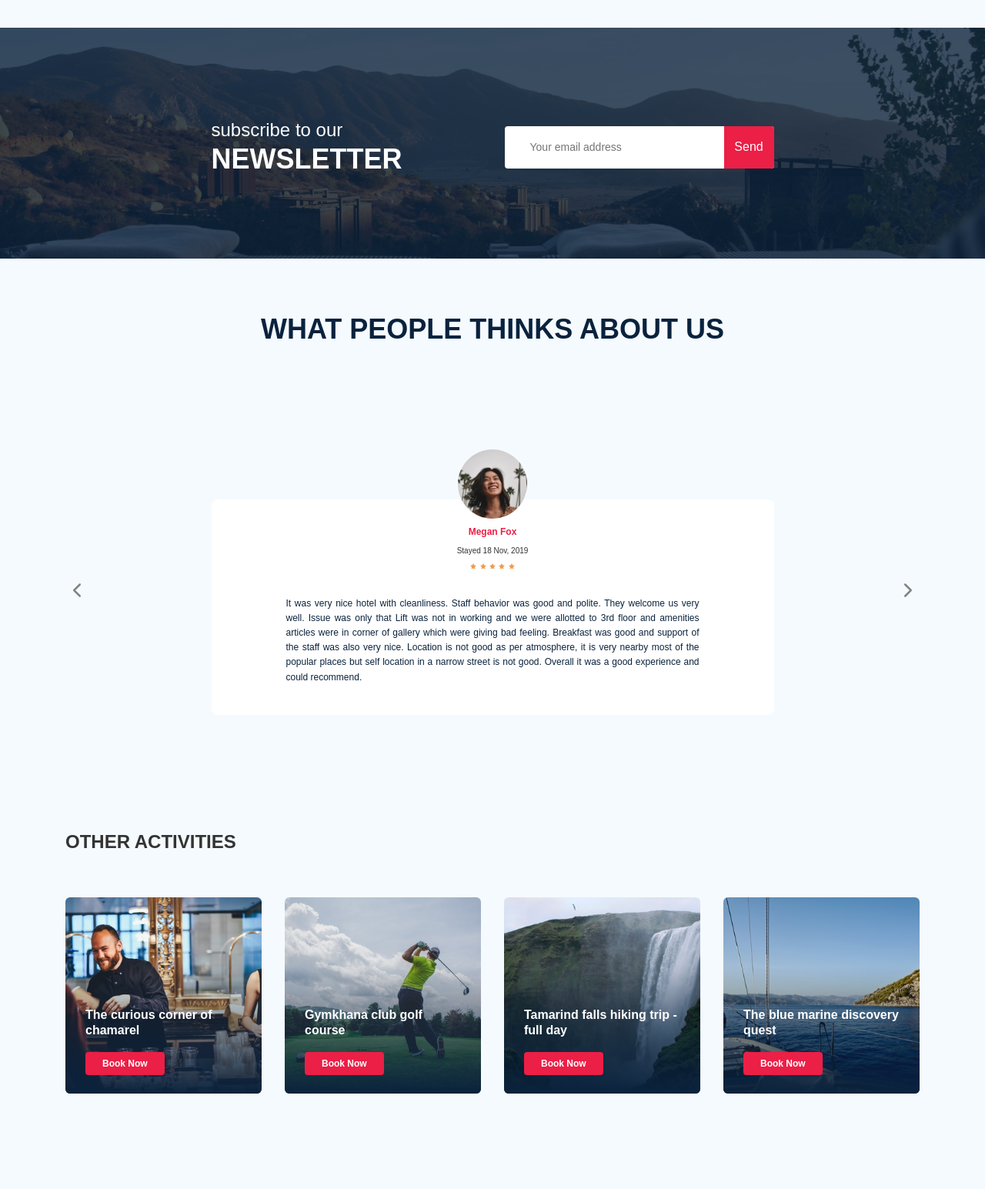
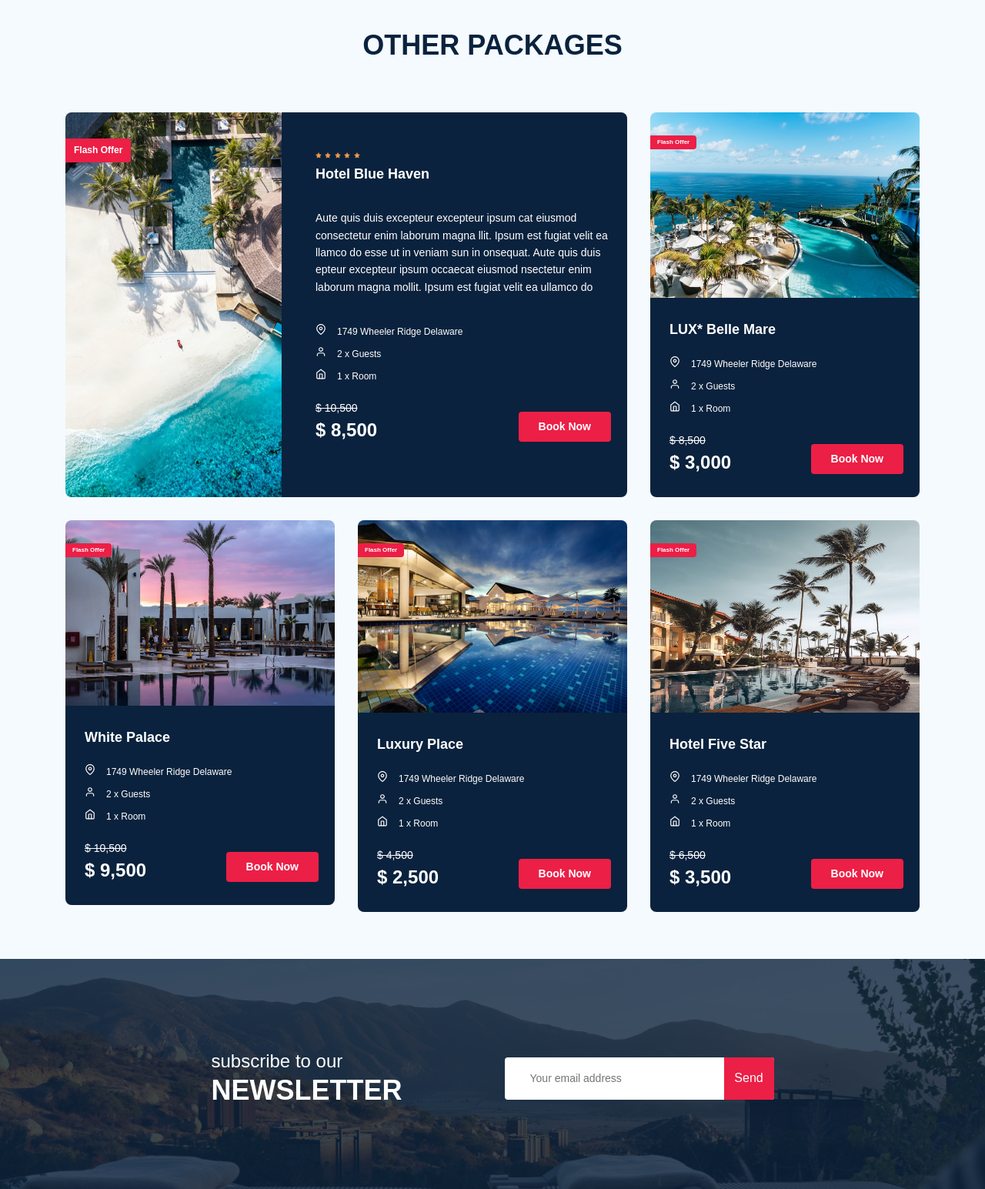
Before and after one commit to Holly-Soul/tour-plan, a PHP site: page / in a window 1280 px wide. Shown: the part 854-2399 px from the top of the page at 77% size. Before the commit the page ends 2275 px from the top, so only its background shows below. Run offline with PHP 8.4, Linux system fonts and the light colour scheme; some web fonts are replaced.

Commit message:
create: other / grid

```diff
--- a/css/style.css
+++ b/css/style.css
@@ -1125,6 +1125,219 @@ template {
   padding: 7px 22px;
   border-radius: 4px;
   background: #EC1F46;
+}
+
+.other {
+  padding-bottom: 70px;
+}
+
+.other__title {
+  color: #0A223D;
+  font-weight: bold;
+  font-size: 36px;
+  line-height: 45px;
+  text-align: center;
+  text-transform: uppercase;
+  margin-bottom: 65px;
+}
+
+.other-grid {
+  display: -ms-grid;
+  display: grid;
+  -ms-grid-columns: (350px)[3];
+      grid-template-columns: repeat(3, 350px);
+  -ms-grid-rows: 500px 500px;
+      grid-template-rows: 500px 500px;
+  grid-column-gap: 30px;
+  grid-row-gap: 30px;
+}
+
+.other-grid__card {
+  display: -webkit-box;
+  display: -ms-flexbox;
+  display: flex;
+  -webkit-box-orient: vertical;
+  -webkit-box-direction: normal;
+      -ms-flex-direction: column;
+          flex-direction: column;
+}
+
+.other-grid__card:first-child {
+  display: -webkit-box;
+  display: -ms-flexbox;
+  display: flex;
+  -webkit-box-orient: horizontal;
+  -webkit-box-direction: normal;
+      -ms-flex-direction: row;
+          flex-direction: row;
+  -ms-grid-column: 1;
+      grid-column-start: 1;
+  grid-column-end: 3;
+}
+
+.grid-card {
+  position: relative;
+}
+
+.grid-card:first-child .grid-card__flash-offer {
+  position: absolute;
+  left: 0;
+  top: 34px;
+  color: #fff;
+  background: #EC1F46;
+  padding: 8px 11px;
+  font-weight: 600;
+  font-size: 12px;
+  line-height: 15px;
+  border-radius: 0px 4px 4px 0px;
+}
+
+.grid-card:first-child .grid-card__image {
+  width: 366px;
+  height: 100%;
+  -o-object-fit: cover;
+     object-fit: cover;
+  border-radius: 8px 0px 0px 8px;
+}
+
+.grid-card:first-child .grid-card__about {
+  padding: 46px 21px 30px 44px;
+  border-radius: 0px 8px 8px 0px;
+}
+
+.grid-card:first-child .grid-card__text {
+  font-size: 14px;
+  line-height: 160.6%;
+  margin: 34px 0 37px 0;
+}
+
+.grid-card:first-child .grid-card__rating {
+  margin-bottom: 5px;
+}
+
+.grid-card:first-child .grid-card__title {
+  padding: 0;
+}
+
+.grid-card:first-child .grid-card__person-room {
+  margin-bottom: 37pxs;
+}
+
+.grid-card__image {
+  border-radius: 8px 8px 0px 0px;
+  height: 250px;
+}
+
+.grid-card__flash-offer {
+  position: absolute;
+  left: 0;
+  top: 30px;
+  color: #fff;
+  background: #EC1F46;
+  padding: 4px 9px;
+  font-weight: 600;
+  font-size: 8px;
+  line-height: 10px;
+  border-radius: 0px 4px 4px 0px;
+}
+
+.grid-card__about {
+  display: -webkit-box;
+  display: -ms-flexbox;
+  display: flex;
+  -webkit-box-orient: vertical;
+  -webkit-box-direction: normal;
+      -ms-flex-direction: column;
+          flex-direction: column;
+  -webkit-box-align: start;
+      -ms-flex-align: start;
+          align-items: flex-start;
+  padding: 30px 21px 30px 25px;
+  border-radius: 0px 0px 8px 8px;
+  background: #0A223D;
+  color: #fff;
+}
+
+.grid-card__title {
+  font-weight: bold;
+  font-size: 18px;
+  line-height: 23px;
+  padding-bottom: 23px;
+}
+
+.grid-card__person-room {
+  display: -webkit-box;
+  display: -ms-flexbox;
+  display: flex;
+  -webkit-box-orient: vertical;
+  -webkit-box-direction: normal;
+      -ms-flex-direction: column;
+          flex-direction: column;
+  -webkit-box-align: start;
+      -ms-flex-align: start;
+          align-items: flex-start;
+  font-size: 12px;
+  line-height: 15px;
+  margin-bottom: 24px;
+}
+
+.grid-card__person-room_address {
+  padding-bottom: 11px;
+}
+
+.grid-card__person-room_guests {
+  padding-bottom: 11px;
+}
+
+.grid-card__person-room img {
+  margin-right: 14px;
+}
+
+.grid-card__bottom {
+  display: -webkit-box;
+  display: -ms-flexbox;
+  display: flex;
+  -webkit-box-align: end;
+      -ms-flex-align: end;
+          align-items: flex-end;
+  -webkit-box-pack: justify;
+      -ms-flex-pack: justify;
+          justify-content: space-between;
+  width: 100%;
+}
+
+.grid-card__bottom_cost {
+  display: -webkit-box;
+  display: -ms-flexbox;
+  display: flex;
+  -webkit-box-orient: vertical;
+  -webkit-box-direction: normal;
+      -ms-flex-direction: column;
+          flex-direction: column;
+}
+
+.bottom-cost_old {
+  font-size: 14px;
+  line-height: 18px;
+  -webkit-text-decoration-line: line-through;
+          text-decoration-line: line-through;
+  margin-bottom: 5px;
+}
+
+.bottom-cost_new {
+  font-weight: bold;
+  font-size: 24px;
+  line-height: 30px;
+}
+
+.bottom-cost_button {
+  font-weight: 600;
+  font-size: 14px;
+  line-height: 19px;
+  color: #fff;
+  padding: 10px 26px;
+  background: #EC1F46;
+  border-radius: 4px;
 }
 
 @media (max-width: 1200px) {
--- a/index.html
+++ b/index.html
@@ -192,6 +192,158 @@
         </div>
       </div>
     </section>
+    <section class="other">
+      <div class="container">
+        <div class="other__title">Other Packages</div>
+        <div class="other-grid">
+          <div class="other-grid__card grid-card">
+            <img src="img/grid-img-1.jpg" class="grid-card__image" />
+            <span class="grid-card__flash-offer">Flash Offer</span>
+            <div class="grid-card__about">
+              <div class="grid-card__rating">
+                <img src="img/star.svg" alt="star" />
+                <img src="img/star.svg" alt="star" />
+                <img src="img/star.svg" alt="star" />
+                <img src="img/star.svg" alt="star" />
+                <img src="img/star.svg" alt="star" />
+              </div>
+              <div class="grid-card__title">Hotel Blue Haven</div>
+              <div class="grid-card__text">
+                Aute quis duis excepteur excepteur ipsum cat eiusmod consectetur
+                enim laborum magna llit. Ipsum est fugiat velit ea llamco do
+                esse ut in veniam sun in onsequat. Aute quis duis epteur
+                excepteur ipsum occaecat eiusmod nsectetur enim laborum magna
+                mollit. Ipsum est fugiat velit ea ullamco do
+              </div>
+              <div class="grid-card__person-room">
+                <span class="grid-card__person-room_address">
+                  <img src="img/map-pin.svg" alt="map-pin" />1749 Wheeler Ridge
+                  Delaware
+                </span>
+                <span class="grid-card__person-room_guests">
+                  <img src="img/person-room-person.svg" alt="" />2 x Guests
+                </span>
+                <span class="grid-card__person-room_room">
+                  <img src="img/person-room-home.svg" alt="" />1 x Room
+                </span>
+              </div>
+              <div class="grid-card__bottom">
+                <div class="grid-card__bottom_cost bottom-cost">
+                  <span class="bottom-cost_old">$ 10,500</span>
+                  <span class="bottom-cost_new">$ 8,500</span>
+                </div>
+                <button class="bottom-cost_button">Book Now</button>
+              </div>
+            </div>
+          </div>
+          <div class="other-grid__card grid-card">
+            <img src="img/grid-img-2.jpg" class="grid-card__image" />
+            <div class="grid-card__about">
+              <span class="grid-card__flash-offer">Flash Offer</span>
+              <div class="grid-card__title">LUX* Belle Mare</div>
+              <div class="grid-card__person-room">
+                <span class="grid-card__person-room_address">
+                  <img src="img/map-pin.svg" alt="map-pin" />1749 Wheeler Ridge
+                  Delaware
+                </span>
+                <span class="grid-card__person-room_guests">
+                  <img src="img/person-room-person.svg" alt="" />2 x Guests
+                </span>
+                <span class="grid-card__person-room_room">
+                  <img src="img/person-room-home.svg" alt="" />1 x Room
+                </span>
+              </div>
+              <div class="grid-card__bottom">
+                <div class="grid-card__bottom_cost bottom-cost">
+                  <span class="bottom-cost_old">$ 8,500</span>
+                  <span class="bottom-cost_new">$ 3,000</span>
+                </div>
+                <button class="bottom-cost_button">Book Now</button>
+              </div>
+            </div>
+          </div>
+          <div class="other-grid__card grid-card">
+            <img src="img/grid-img-3.jpg" class="grid-card__image" />
+            <div class="grid-card__about">
+              <span class="grid-card__flash-offer">Flash Offer</span>
+              <div class="grid-card__title">White Palace</div>
+              <div class="grid-card__person-room">
+                <span class="grid-card__person-room_address">
+                  <img src="img/map-pin.svg" alt="map-pin" />1749 Wheeler Ridge
+                  Delaware
+                </span>
+                <span class="grid-card__person-room_guests">
+                  <img src="img/person-room-person.svg" alt="" />2 x Guests
+                </span>
+                <span class="grid-card__person-room_room">
+                  <img src="img/person-room-home.svg" alt="" />1 x Room
+                </span>
+              </div>
+              <div class="grid-card__bottom">
+                <div class="grid-card__bottom_cost bottom-cost">
+                  <span class="bottom-cost_old">$ 10,500</span>
+                  <span class="bottom-cost_new">$ 9,500</span>
+                </div>
+                <button class="bottom-cost_button">Book Now</button>
+              </div>
+            </div>
+          </div>
+          <div class="other-grid__card grid-card">
+            <img src="img/grid-img-4.jpg" class="grid-card__image" />
+            <div class="grid-card__about">
+              <span class="grid-card__flash-offer">Flash Offer</span>
+              <div class="grid-card__title">Luxury Place</div>
+              <div class="grid-card__person-room">
+                <span class="grid-card__person-room_address">
+                  <img src="img/map-pin.svg" alt="map-pin" />1749 Wheeler Ridge
+                  Delaware
+                </span>
+                <span class="grid-card__person-room_guests">
+                  <img src="img/person-room-person.svg" alt="" />2 x Guests
+                </span>
+                <span class="grid-card__person-room_room">
+                  <img src="img/person-room-home.svg" alt="" />1 x Room
+                </span>
+              </div>
+              <div class="grid-card__bottom">
+                <div class="grid-card__bottom_cost bottom-cost">
+                  <span class="bottom-cost_old">$ 4,500</span>
+                  <span class="bottom-cost_new">$ 2,500</span>
+                </div>
+                <button class="bottom-cost_button">Book Now</button>
+              </div>
+            </div>
+          </div>
+          <div class="other-grid__card grid-card">
+            <img src="img/grid-img-5.jpg" class="grid-card__image" />
+            <div class="grid-card__about">
+              <span class="grid-card__flash-offer">Flash Offer</span>
+              <div class="grid-card__title">Hotel Five Star</div>
+              <div class="grid-card__person-room">
+                <span class="grid-card__person-room_address">
+                  <img src="img/map-pin.svg" alt="map-pin" />1749 Wheeler Ridge
+                  Delaware
+                </span>
+                <span class="grid-card__person-room_guests">
+                  <img src="img/person-room-person.svg" alt="" />2 x Guests
+                </span>
+                <span class="grid-card__person-room_room">
+                  <img src="img/person-room-home.svg" alt="" />1 x Room
+                </span>
+              </div>
+              <div class="grid-card__bottom">
+                <div class="grid-card__bottom_cost bottom-cost">
+                  <span class="bottom-cost_old">$ 6,500</span>
+                  <span class="bottom-cost_new">$ 3,500</span>
+                </div>
+                <button class="bottom-cost_button">Book Now</button>
+              </div>
+            </div>
+          </div>
+        </div>
+      </div>
+    </section>
+
     <section class="newsletter">
       <div class="newsletter-wrapper">
         <h2 class="newsletter-title">
--- a/sass/style.sass
+++ b/sass/style.sass
@@ -7,4 +7,5 @@
 @import 'templates/newslatter'
 @import 'templates/reviews'
 @import 'templates/activities'
+@import 'templates/other'
 @import 'media'
--- /dev/null
+++ b/sass/templates/_other.sass
@@ -0,0 +1,123 @@
+.other
+  padding-bottom: 70px
+  &__title
+    color: $dark
+    font-weight: bold
+    font-size: 36px
+    line-height: 45px
+    text-align: center
+    text-transform: uppercase
+    margin-bottom: 65px
+  &-grid
+    display: grid
+    grid-template-columns: repeat(3,350px)
+    grid-template-rows: 500px 500px
+    grid-column-gap: 30px
+    grid-row-gap: 30px
+    &__card
+      display: flex
+      flex-direction: column
+      &:first-child
+        display: flex
+        flex-direction: row
+        grid-column-start: 1
+        grid-column-end: 3
+.grid-card
+  position: relative
+  &:first-child
+    .grid-card
+      &__flash-offer
+        position: absolute
+        left: 0
+        top: 34px
+        color: $light
+        background: $primary
+        padding: 8px 11px
+        font-weight: 600
+        font-size: 12px
+        line-height: 15px
+        border-radius: 0px 4px 4px 0px
+      &__image
+        width: 366px
+        height: 100%
+        object-fit: cover
+        border-radius: 8px 0px 0px 8px
+      &__about
+        padding: 46px 21px 30px 44px
+        border-radius: 0px 8px 8px 0px
+      &__text
+        font-size: 14px
+        line-height: 160.6%
+        margin: 34px 0 37px 0
+      &__rating
+        margin-bottom: 5px
+      &__title
+        padding: 0
+      &__person-room
+        margin-bottom: 37pxs
+  &__image
+    border-radius: 8px 8px 0px 0px
+    height: 250px
+  &__flash-offer
+    position: absolute
+    left: 0
+    top: 30px
+    color: $light
+    background: $primary
+    padding: 4px 9px
+    font-weight: 600
+    font-size: 8px
+    line-height: 10px
+    border-radius: 0px 4px 4px 0px
+  &__about
+    display: flex
+    flex-direction: column
+    align-items: flex-start
+    padding: 30px 21px 30px 25px
+    border-radius: 0px 0px 8px 8px
+    background: $dark
+    color: $light
+  &__title
+    font-weight: bold
+    font-size: 18px
+    line-height: 23px
+    padding-bottom: 23px
+  &__person-room
+    display: flex
+    flex-direction: column
+    align-items: flex-start
+    font-size: 12px
+    line-height: 15px
+    margin-bottom: 24px
+    &_address
+      padding-bottom: 11px
+    &_guests
+      padding-bottom: 11px
+    & img
+      margin-right: 14px
+  &__bottom
+    display: flex
+    align-items: flex-end
+    justify-content: space-between
+    width: 100%
+    &_cost
+      display: flex
+      flex-direction: column
+.bottom-cost
+  &_old
+    font-size: 14px
+    line-height: 18px
+    text-decoration-line: line-through
+    margin-bottom: 5px
+  &_new
+    font-weight: bold
+    font-size: 24px
+    line-height: 30px
+  &_button
+    font-weight: 600
+    font-size: 14px
+    line-height: 19px
+    color: $light
+    padding: 10px 26px
+    background: $primary
+    border-radius: 4px
```
Also changed, not shown: img/grid-img-1.jpg (added), img/grid-img-2.jpg (added), img/grid-img-3.jpg (added), img/grid-img-4.jpg (added), img/grid-img-5.jpg (added), img/map-pin.svg (added).
